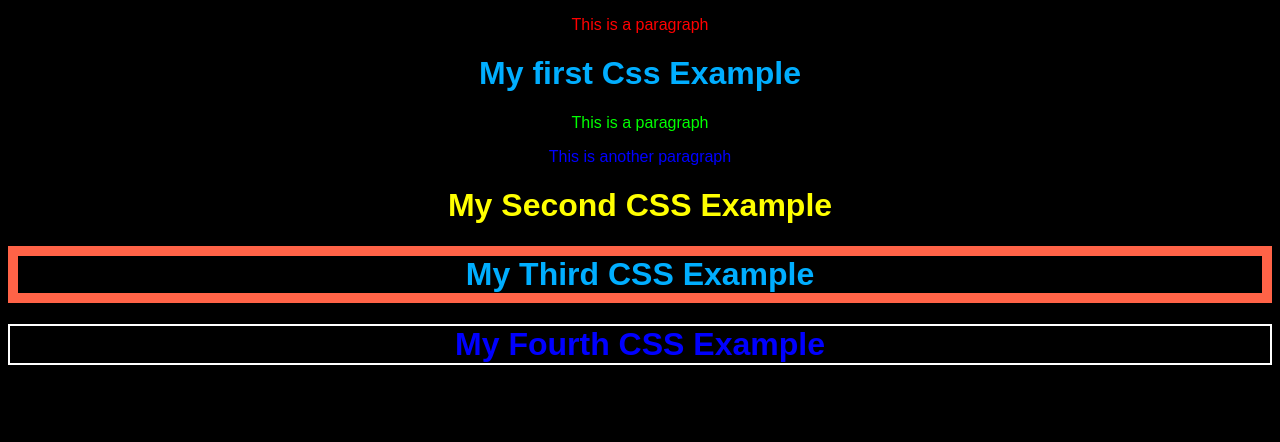
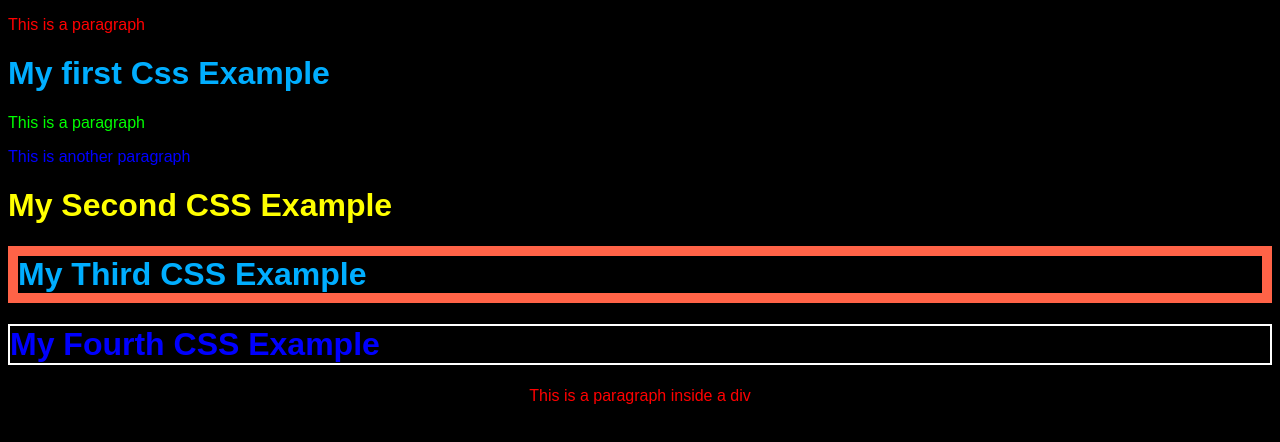
Before and after one commit to SarvsDev/Placement, a plain HTML site: page Day 2+Css/html+css.html in a window 1280 px wide. Drawn offline with Linux system fonts and the light colour scheme.

Commit message:
Added Div

```diff
--- a/Day 2+Css/html+css.html
+++ b/Day 2+Css/html+css.html
@@ -14,5 +14,8 @@
     <h1 class="myHeading">My Second CSS Example</h1>
     <h1 style="border: 10px solid tomato;">My Third CSS Example</h1>
     <h1 style="border: 2px solid white; color: blue;">My Fourth CSS Example</h1>
+    <div class="myDiv">
+        <p>This is a paragraph inside a div</p>
+    </div>
 </body>
 </html>
--- a/Day 2+Css/style.css
+++ b/Day 2+Css/style.css
@@ -1,6 +1,5 @@
 h1 {
     color: #00aeff;
-    text-align: center;
 
 }
 p {
@@ -19,6 +18,6 @@ body {
 .myHeading {
     color: #ffff00;
 }
-*{
+.myDiv {
     text-align: center;
 }
```
